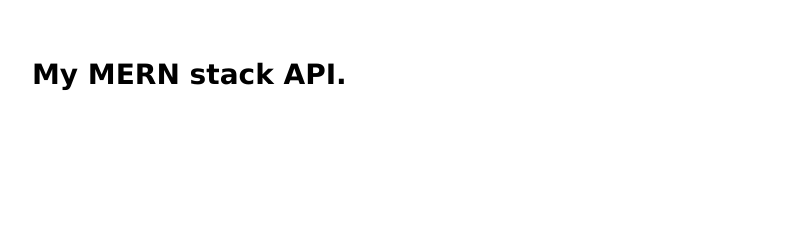
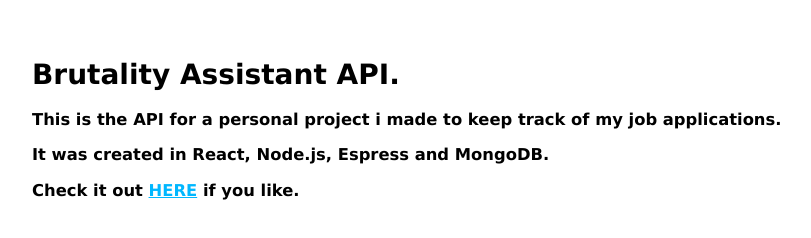
Before and after one commit to LockettPundt/MERN-Backend, a website: page public/index.html in a window 1280 px wide. Shown: the whole page, without its empty margins (26-837 px from the left). Drawn offline with Linux system fonts and the light colour scheme.

Commit message:
added a landing page to the API.

```diff
--- a/public/index.html
+++ b/public/index.html
@@ -1,12 +1,22 @@
 <html>
 
 <head>
-  <title>Express</title>
-  <link rel="stylesheet" href="/stylesheets/style.css">
+  <title>Brutality Assistant API</title>
+  <link rel="stylesheet" href="./stylesheets/style.css">
 </head>
 
 <body>
-  <h1>My MERN stack API.</h1>
+  <h1>Brutality Assistant API.</h1>
+  <h3>
+    This is the API for a personal project i made to keep track of
+    my job applications.
+  </h3>
+  <h3>
+    It was created in React, Node.js, Espress and MongoDB.
+  </h3>
+  <h3>
+    Check it out <a href="https://www.brutalityassistant.com" target="_blank">HERE</a> if you like.
+  </h3>
 </body>
 
 </html>
```
